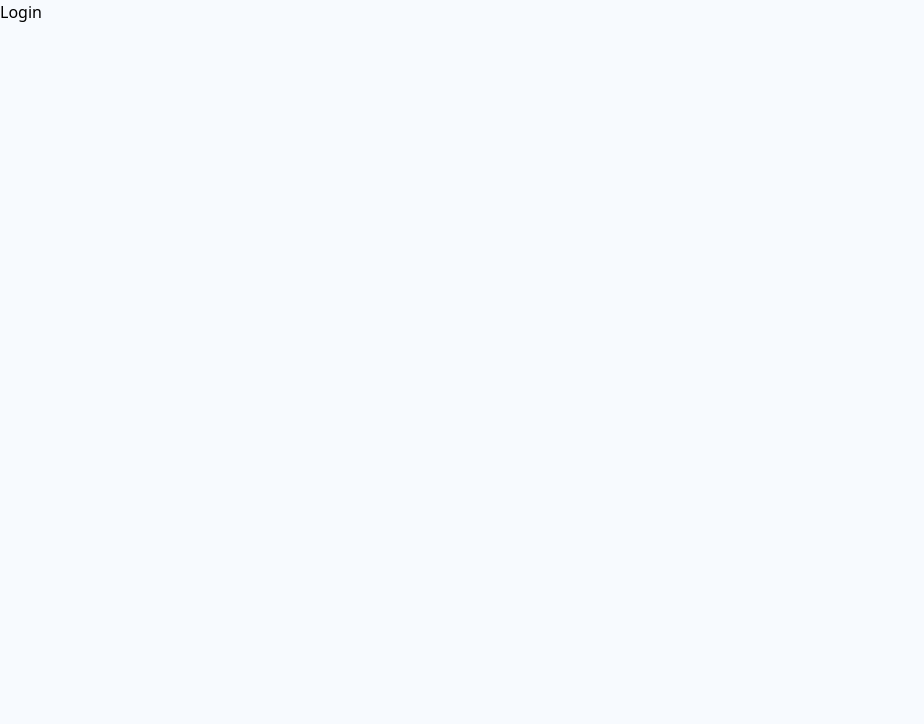
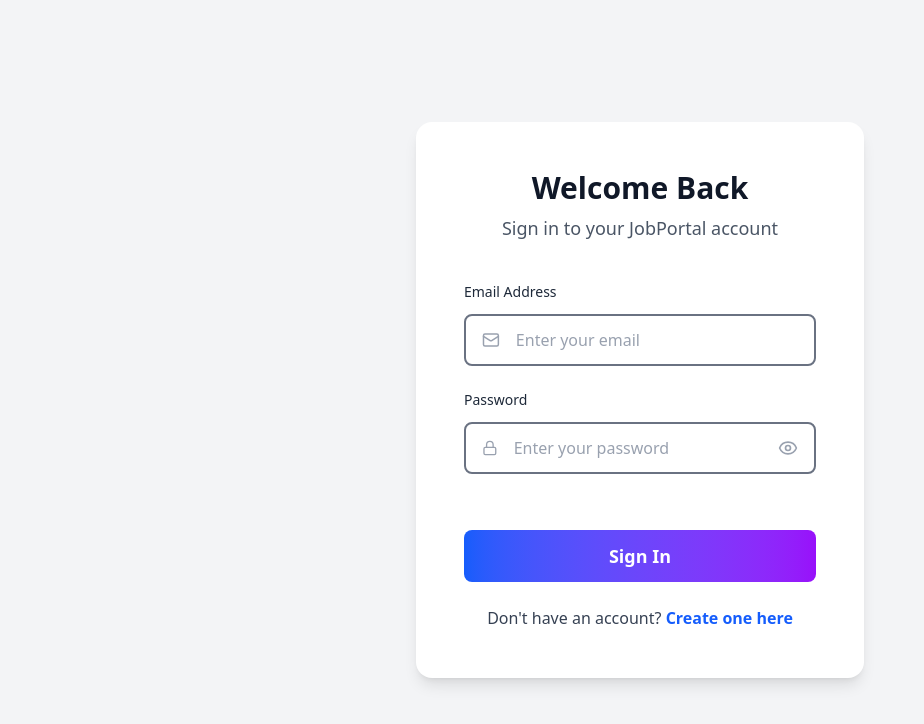
Before and after one commit to wahid3150/job-application-portal, a React (Vite) app in the folder Frontend/job-application-portal/: page /login in a window 1280 px wide. Shown: the top 724 px of the page, without its empty margins (0-924 px from the left). Built offline with nearby package versions, Linux system fonts and the light colour scheme.

Commit message:
Login page created

```diff
--- a/Frontend/job-application-portal/src/pages/Auth/Login.jsx
+++ b/Frontend/job-application-portal/src/pages/Auth/Login.jsx
@@ -1,7 +1,295 @@
-import React from "react";
+import React, { useState } from "react";
+import { motion } from "framer-motion";
+import { Mail, Lock, Eye, EyeOff, CheckCircle, Loader } from "lucide-react";
+import { useNavigate, Link } from "react-router-dom";
+import toast from "react-hot-toast";
 
 const Login = () => {
-  return <div>Login</div>;
+  const navigate = useNavigate();
+  const [formData, setFormData] = useState({
+    email: "",
+    password: "",
+  });
+  const [errors, setErrors] = useState({});
+  const [showPassword, setShowPassword] = useState(false);
+  const [isLoading, setIsLoading] = useState(false);
+  const [loginSuccess, setLoginSuccess] = useState(false);
+
+  // Form validation
+  const validateForm = () => {
+    const newErrors = {};
+
+    if (!formData.email.trim()) {
+      newErrors.email = "Email is required";
+    } else if (!/^[^\s@]+@[^\s@]+\.[^\s@]+$/.test(formData.email)) {
+      newErrors.email = "Please enter a valid email";
+    }
+
+    if (!formData.password.trim()) {
+      newErrors.password = "Password is required";
+    } else if (formData.password.length < 6) {
+      newErrors.password = "Password must be at least 6 characters";
+    }
+
+    setErrors(newErrors);
+    return Object.keys(newErrors).length === 0;
+  };
+
+  // Handle input change
+  const handleChange = (e) => {
+    const { name, value } = e.target;
+    setFormData((prev) => ({
+      ...prev,
+      [name]: value,
+    }));
+    // Clear error for this field when user starts typing
+    if (errors[name]) {
+      setErrors((prev) => ({
+        ...prev,
+        [name]: "",
+      }));
+    }
+  };
+
+  // Handle form submission
+  const handleSubmit = async (e) => {
+    e.preventDefault();
+
+    if (!validateForm()) {
+      return;
+    }
+
+    setIsLoading(true);
+
+    try {
+      // Simulate API call
+      await new Promise((resolve) => setTimeout(resolve, 2000));
+
+      setLoginSuccess(true);
+
+      // Simulate redirect after success message
+      setTimeout(() => {
+        toast.success("Login successful!");
+        navigate("/find-jobs");
+      }, 2500);
+    } catch (error) {
+      toast.error("Login failed. Please try again.");
+      setIsLoading(false);
+    }
+  };
+
+  // Success Screen
+  if (loginSuccess) {
+    return (
+      <div className="min-h-screen bg-gray-100 flex items-center justify-center p-4">
+        <motion.div
+          initial={{ opacity: 0, scale: 0.9 }}
+          animate={{ opacity: 1, scale: 1 }}
+          transition={{ duration: 0.5 }}
+          className="bg-white rounded-2xl shadow-lg p-8 md:p-12 max-w-md w-full text-center"
+        >
+          <motion.div
+            initial={{ scale: 0 }}
+            animate={{ scale: 1 }}
+            transition={{ delay: 0.2, duration: 0.5 }}
+            className="mb-6 flex justify-center"
+          >
+            <CheckCircle className="w-16 h-16 text-green-500" />
+          </motion.div>
+
+          <h2 className="text-3xl font-bold text-gray-900 mb-4">
+            Welcome Back!
+          </h2>
+
+          <p className="text-gray-600 mb-8 text-lg">
+            You have been successfully logged in.
+          </p>
+
+          <motion.div
+            animate={{ rotate: 360 }}
+            transition={{ duration: 2, repeat: Infinity, ease: "linear" }}
+            className="flex justify-center mb-6"
+          >
+            <Loader className="w-8 h-8 text-blue-600" />
+          </motion.div>
+
+          <p className="text-gray-600 text-sm">
+            Redirecting to your dashboard...
+          </p>
+        </motion.div>
+      </div>
+    );
+  }
+
+  // Loading Screen
+  if (isLoading) {
+    return (
+      <div className="min-h-screen bg-gray-100 flex items-center justify-center p-4">
+        <motion.div
+          initial={{ opacity: 0, scale: 0.9 }}
+          animate={{ opacity: 1, scale: 1 }}
+          transition={{ duration: 0.5 }}
+          className="bg-white rounded-2xl shadow-lg p-8 md:p-12 max-w-md w-full text-center"
+        >
+          <motion.div
+            animate={{ rotate: 360 }}
+            transition={{ duration: 2, repeat: Infinity, ease: "linear" }}
+            className="mb-6 flex justify-center"
+          >
+            <Loader className="w-12 h-12 text-blue-600" />
+          </motion.div>
+
+          <h2 className="text-2xl font-bold text-gray-900 mb-4">
+            Signing in...
+          </h2>
+
+          <p className="text-gray-600">
+            Please wait while we verify your credentials.
+          </p>
+
+          <div className="mt-6 flex gap-1 justify-center">
+            <motion.div
+              animate={{ height: [8, 20, 8] }}
+              transition={{ duration: 0.6, repeat: Infinity }}
+              className="w-2 bg-blue-600 rounded-full"
+            />
+            <motion.div
+              animate={{ height: [8, 20, 8] }}
+              transition={{ duration: 0.6, repeat: Infinity, delay: 0.2 }}
+              className="w-2 bg-purple-600 rounded-full"
+            />
+            <motion.div
+              animate={{ height: [8, 20, 8] }}
+              transition={{ duration: 0.6, repeat: Infinity, delay: 0.4 }}
+              className="w-2 bg-blue-600 rounded-full"
+            />
+          </div>
+        </motion.div>
+      </div>
+    );
+  }
+
+  // Login Form
+  return (
+    <div className="min-h-screen bg-gray-100 flex items-center justify-center p-4">
+      <motion.div
+        initial={{ opacity: 0, y: 20 }}
+        animate={{ opacity: 1, y: 0 }}
+        transition={{ duration: 0.6 }}
+        className="bg-white rounded-2xl shadow-lg p-8 md:p-12 max-w-md w-full"
+      >
+        {/* Header */}
+        <div className="text-center mb-10">
+          <h1 className="text-3xl font-bold text-gray-900 mb-2">
+            Welcome Back
+          </h1>
+          <p className="text-gray-600 text-lg">
+            Sign in to your JobPortal account
+          </p>
+        </div>
+
+        <form onSubmit={handleSubmit} className="space-y-6">
+          {/* Email Field */}
+          <div>
+            <label className="block text-sm font-medium text-gray-800 mb-3">
+              Email Address
+            </label>
+            <div
+              className={`relative flex items-center border-2 rounded-lg transition-colors ${
+                errors.email ? "border-red-500 bg-red-50" : "border-gray-500"
+              }`}
+            >
+              <Mail className="w-5 h-5 text-gray-400 ml-4" />
+              <input
+                type="email"
+                name="email"
+                value={formData.email}
+                onChange={handleChange}
+                placeholder="Enter your email"
+                className="w-full px-4 py-3 bg-transparent outline-none placeholder-gray-400 text-gray-800"
+              />
+            </div>
+            {errors.email && (
+              <motion.div
+                initial={{ opacity: 0, y: -5 }}
+                animate={{ opacity: 1, y: 0 }}
+                className="flex items-center gap-2 mt-2 text-red-600 text-sm"
+              >
+                <span className="text-red-600">⭕</span>
+                <span>{errors.email}</span>
+              </motion.div>
+            )}
+          </div>
+
+          {/* Password Field */}
+          <div>
+            <label className="block text-sm font-medium text-gray-800 mb-3">
+              Password
+            </label>
+            <div
+              className={`relative flex items-center border-2 rounded-lg transition-colors ${
+                errors.password ? "border-red-500 bg-red-50" : "border-gray-500"
+              }`}
+            >
+              <Lock className="w-5 h-5 text-gray-400 ml-4" />
+              <input
+                type={showPassword ? "text" : "password"}
+                name="password"
+                value={formData.password}
+                onChange={handleChange}
+                placeholder="Enter your password"
+                className="w-full px-4 py-3 bg-transparent outline-none placeholder-gray-400 text-gray-800"
+              />
+              <button
+                type="button"
+                onClick={() => setShowPassword(!showPassword)}
+                className="mr-4 text-gray-400 hover:text-gray-600 transition-colors"
+              >
+                {showPassword ? (
+                  <EyeOff className="w-5 h-5" />
+                ) : (
+                  <Eye className="w-5 h-5" />
+                )}
+              </button>
+            </div>
+            {errors.password && (
+              <motion.div
+                initial={{ opacity: 0, y: -5 }}
+                animate={{ opacity: 1, y: 0 }}
+                className="flex items-center gap-2 mt-2 text-red-600 text-sm"
+              >
+                <span className="text-red-600">⭕</span>
+                <span>{errors.password}</span>
+              </motion.div>
+            )}
+          </div>
+
+          {/* Sign In Button */}
+          <motion.button
+            whileHover={{ scale: 1.02 }}
+            whileTap={{ scale: 0.98 }}
+            type="submit"
+            className="w-full bg-linear-to-r from-blue-600 to-purple-600 hover:from-blue-700 hover:to-purple-700 text-white font-semibold py-3 rounded-lg transition-all duration-300 text-lg mt-8"
+          >
+            Sign In
+          </motion.button>
+        </form>
+
+        {/* Sign Up Link */}
+        <div className="text-center mt-6">
+          <p className="text-gray-700">
+            Don't have an account?{" "}
+            <Link
+              to="/signup"
+              className="text-blue-600 hover:text-blue-700 font-semibold"
+            >
+              Create one here
+            </Link>
+          </p>
+        </div>
+      </motion.div>
+    </div>
+  );
 };
 
 export default Login;
```
